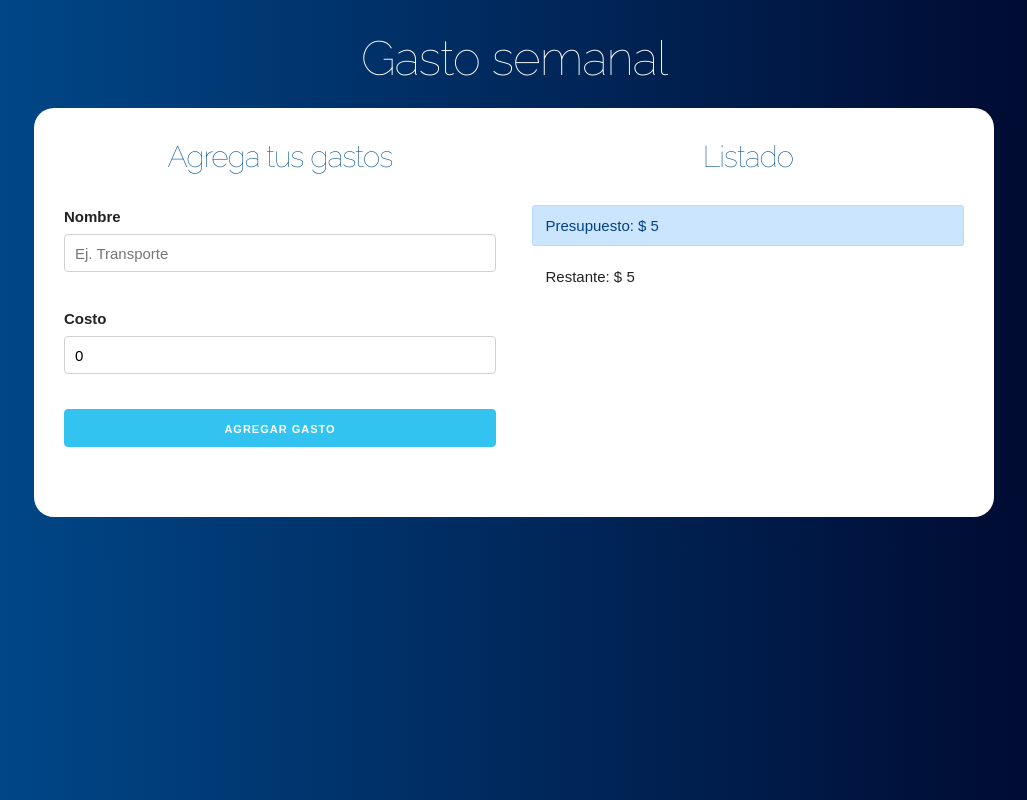
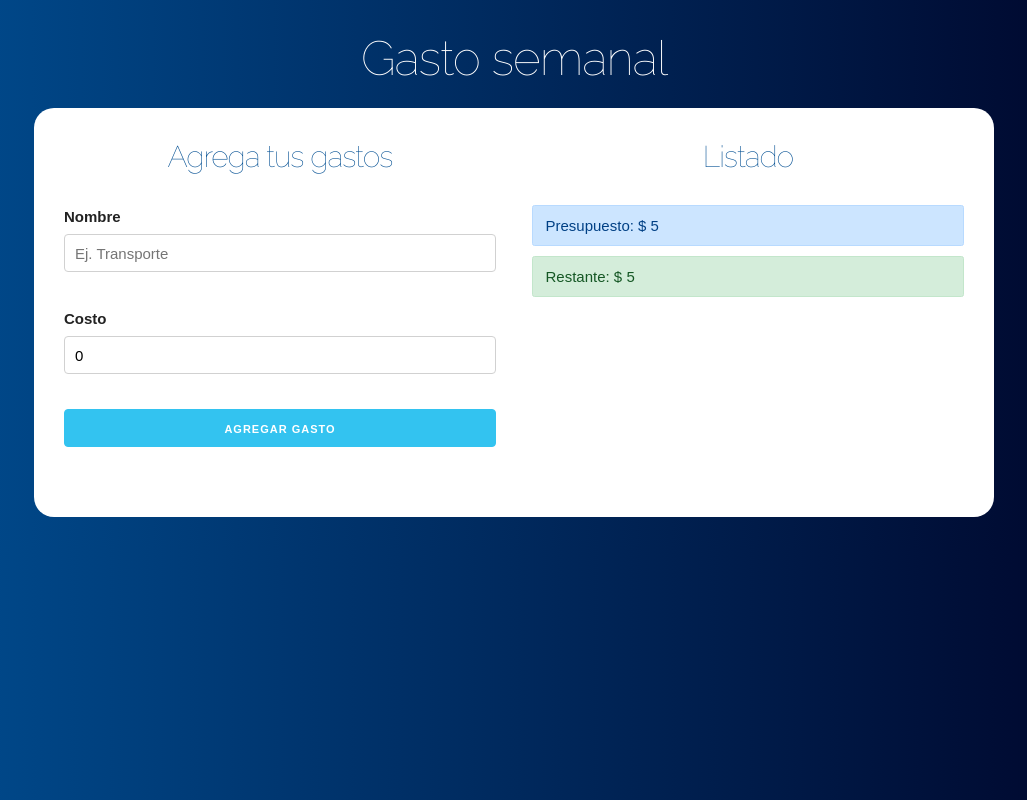
Before and after one commit to PabloFernandez-Git/Control-de-Presupuesto, a React (Create React App) app: page / in a window 1280 px wide. Both pictures are taken after typing "5" into the empty fields and a click on the input "Definir presupuesto". Shown: the whole page, without its empty margins (126-1153 px from the left). Built offline with nearby package versions, Linux system fonts and the light colour scheme.

Commit message:
Cambiando el color del restante conforme se agota el presupuesto

```diff
--- a/src/App.js
+++ b/src/App.js
@@ -32,7 +32,7 @@
       // Resetear a false
       guardarCrearGasto(false);
     }
-  }, [gasto]);
+  }, [gasto, creargasto, gastos, restante]);
 
 
   return (
--- a/src/components/ControlPresupuesto.jsx
+++ b/src/components/ControlPresupuesto.jsx
@@ -1,4 +1,6 @@
 import React, { Fragment } from 'react';
+import { revisarPresupuesto } from '../helpers'
+
 
 const ControlPresupuesto = ({presupuesto, restante}) => {
     return (
@@ -6,7 +8,7 @@
             <div className="alert alert-primary">
                 Presupuesto: $ {presupuesto}
             </div>
-            <div className="alert">
+            <div className={revisarPresupuesto(presupuesto, restante)}>
                 Restante: $ {restante}
             </div>
         </Fragment>
--- /dev/null
+++ b/src/helpers.js
@@ -0,0 +1,13 @@
+export const revisarPresupuesto = (presupuesto, restante) => {
+    let clase;
+
+    if( (presupuesto/4) > restante) {
+        clase = 'alert alert-danger';
+    } else if ( (presupuesto/2) > restante) {
+        clase = 'alert alert-warning';
+    } else {
+        clase = 'alert alert-success';
+    }
+
+    return clase;
+}
```
